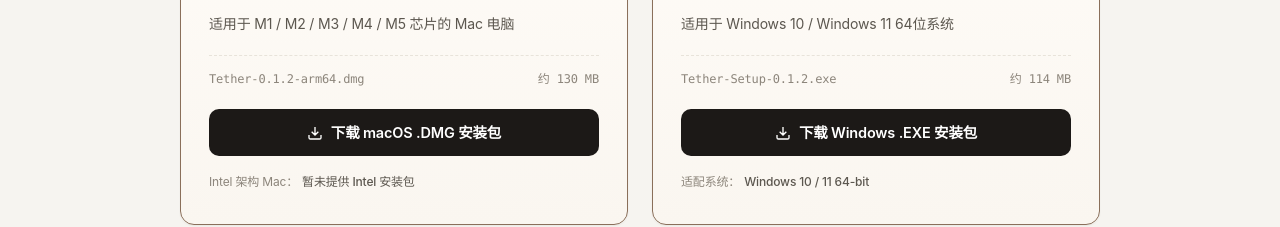
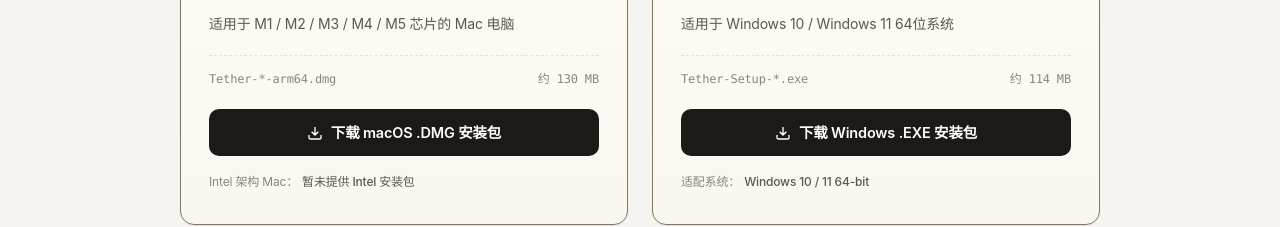
Before and after one commit to tt-11-dd/tether-site, a React (Vite) app: page / in a window 1280 px wide. Shown: the part 1785-2012 px from the top of the page. Built offline with nearby package versions, Linux system fonts and the light colour scheme; no server answers.

Commit message:
Refactor download handling to utilize dynamic fetching of release assets; implement useLatestDownloads hook for improved component integration in Header, Footer, Hero, and DownloadSection. Update tsconfig to exclude package.json from includes.

```diff
--- a/src/components/DownloadSection.tsx
+++ b/src/components/DownloadSection.tsx
@@ -1,9 +1,10 @@
-import { DOWNLOADS, MAC_ARM_FILE, WIN_FILE } from "../downloads";
 import { locales } from "../locales";
 import type { Language } from "../types";
+import { useLatestDownloads } from "../useLatestDownloads";
 
 export function DownloadSection({ lang }: { lang: Language }) {
   const t = locales[lang].download;
+  const downloads = useLatestDownloads();
 
   return (
     <section id="download" className="download-section">
@@ -15,7 +16,6 @@
         </div>
 
         <div className="download-grid two-cols">
-          {/* macOS Apple Silicon */}
           <div className="download-card featured">
             {t.macArm.badge && <span className="card-badge">{t.macArm.badge}</span>}
             <div className="card-os-icon apple">
@@ -26,11 +26,11 @@
             <h3 className="card-title">{t.macArm.title}</h3>
             <p className="card-desc">{t.macArm.desc}</p>
             <div className="card-meta">
-              <span className="file-name">{MAC_ARM_FILE}</span>
+              <span className="file-name">{downloads.macArmFile}</span>
               <span className="file-size">{t.macArm.size}</span>
             </div>
             <a
-              href={DOWNLOADS.macArm}
+              href={downloads.macArm}
               target="_blank"
               rel="noreferrer"
               className="card-download-btn primary"
@@ -46,7 +46,6 @@
             </div>
           </div>
 
-          {/* Windows x64 */}
           <div className="download-card featured">
             {t.win.badge && <span className="card-badge win">{t.win.badge}</span>}
             <div className="card-os-icon windows">
@@ -57,11 +56,11 @@
             <h3 className="card-title">{t.win.title}</h3>
             <p className="card-desc">{t.win.desc}</p>
             <div className="card-meta">
-              <span className="file-name">{WIN_FILE}</span>
+              <span className="file-name">{downloads.winFile}</span>
               <span className="file-size">{t.win.size}</span>
             </div>
             <a
-              href={DOWNLOADS.win}
+              href={downloads.win}
               target="_blank"
               rel="noreferrer"
               className="card-download-btn primary"
--- a/src/components/Footer.tsx
+++ b/src/components/Footer.tsx
@@ -1,10 +1,11 @@
 import logo from "../assets/logo.svg";
-import { DOWNLOADS } from "../downloads";
 import { locales } from "../locales";
 import type { Language } from "../types";
+import { useLatestDownloads } from "../useLatestDownloads";
 
 export function Footer({ lang }: { lang: Language }) {
   const t = locales[lang].footer;
+  const downloads = useLatestDownloads();
 
   return (
     <footer className="site-footer">
@@ -25,7 +26,7 @@
               <li><a href="#download">{t.links.desktop}</a></li>
               <li><a href="#features">{t.links.features}</a></li>
               <li>
-                <a href={DOWNLOADS.page} target="_blank" rel="noreferrer">
+                <a href={downloads.page} target="_blank" rel="noreferrer">
                   {t.links.changelog} ↗
                 </a>
               </li>
--- a/src/components/Header.tsx
+++ b/src/components/Header.tsx
@@ -1,8 +1,8 @@
 import { useState, useEffect } from "react";
 import logo from "../assets/logo.svg";
-import { RELEASE_TAG } from "../downloads";
 import { locales } from "../locales";
 import type { Language } from "../types";
+import { useLatestDownloads } from "../useLatestDownloads";
 
 export function Header({
   lang,
@@ -14,6 +14,7 @@
   const [scrolled, setScrolled] = useState(false);
   const [mobileMenuOpen, setMobileMenuOpen] = useState(false);
   const t = locales[lang].nav;
+  const downloads = useLatestDownloads();
 
   useEffect(() => {
     const handleScroll = () => {
@@ -42,7 +43,7 @@
         <a href="#" className="brand-link" onClick={() => setMobileMenuOpen(false)}>
           <img src={logo} alt="Tether Logo" className="brand-logo" width="34" height="20" />
           <span className="brand-name">Tether</span>
-          <span className="brand-badge">{RELEASE_TAG}</span>
+          {downloads.tag ? <span className="brand-badge">{downloads.tag}</span> : null}
         </a>
 
         {/* 桌面端主导航 */}
--- a/src/components/Hero.tsx
+++ b/src/components/Hero.tsx
@@ -1,10 +1,11 @@
 import { useState, useEffect } from "react";
-import { DOWNLOADS } from "../downloads";
 import { locales } from "../locales";
 import type { Language } from "../types";
+import { useLatestDownloads } from "../useLatestDownloads";
 
 export function Hero({ lang }: { lang: Language }) {
   const t = locales[lang].hero;
+  const downloads = useLatestDownloads();
   const [detectedOs, setDetectedOs] = useState<"mac" | "win" | "linux">("mac");
 
   useEffect(() => {
@@ -25,7 +26,7 @@
   };
 
   const primaryHref =
-    detectedOs === "win" ? DOWNLOADS.win : detectedOs === "mac" ? DOWNLOADS.macArm : "#download";
+    detectedOs === "win" ? downloads.win : detectedOs === "mac" ? downloads.macArm : "#download";
 
   return (
     <section className="hero-section">
--- a/src/downloads.ts
+++ b/src/downloads.ts
@@ -1,17 +1,63 @@
-import pkg from "../package.json";
+export type ReleaseDownloads = {
+  tag: string;
+  macArm: string;
+  win: string;
+  macArmFile: string;
+  winFile: string;
+  page: string;
+  all: string;
+};
 
-/** Keep in sync with tether-site/package.json — bump that version to retarget GitHub Release assets. */
-export const APP_VERSION = pkg.version;
-export const RELEASE_TAG = `v${APP_VERSION}`;
+const REPO = "tt-11-dd/tether-ai";
+const ALL = `https://github.com/${REPO}/releases`;
+const LATEST_PAGE = `${ALL}/latest`;
 
-export const MAC_ARM_FILE = `Tether-${APP_VERSION}-arm64.dmg`;
-export const WIN_FILE = `Tether-Setup-${APP_VERSION}.exe`;
+/** Shown until GitHub responds — CTAs go to the latest release page. */
+export const DOWNLOADS_FALLBACK: ReleaseDownloads = {
+  tag: "",
+  macArm: LATEST_PAGE,
+  win: LATEST_PAGE,
+  macArmFile: "Tether-*-arm64.dmg",
+  winFile: "Tether-Setup-*.exe",
+  page: LATEST_PAGE,
+  all: ALL,
+};
 
-const assetBase = `https://github.com/tt-11-dd/tether-ai/releases/download/${RELEASE_TAG}`;
+type GithubAsset = { name?: string; browser_download_url?: string };
+type GithubRelease = { tag_name?: string; assets?: GithubAsset[] };
 
-export const DOWNLOADS = {
-  macArm: `${assetBase}/${MAC_ARM_FILE}`,
-  win: `${assetBase}/${WIN_FILE}`,
-  page: `https://github.com/tt-11-dd/tether-ai/releases/tag/${RELEASE_TAG}`,
-  all: "https://github.com/tt-11-dd/tether-ai/releases",
-} as const;
+export function parseGithubRelease(data: GithubRelease): ReleaseDownloads | null {
+  const tag = typeof data.tag_name === "string" ? data.tag_name.trim() : "";
+  if (!tag) return null;
+  const assets = Array.isArray(data.assets) ? data.assets : [];
+  const mac = assets.find((item) => typeof item.name === "string" && /-arm64\.dmg$/i.test(item.name));
+  const win = assets.find((item) => typeof item.name === "string" && /\.exe$/i.test(item.name));
+  if (!mac?.name || !mac.browser_download_url || !win?.name || !win.browser_download_url) return null;
+  return {
+    tag,
+    macArm: mac.browser_download_url,
+    win: win.browser_download_url,
+    macArmFile: mac.name,
+    winFile: win.name,
+    page: `https://github.com/${REPO}/releases/tag/${tag}`,
+    all: ALL,
+  };
+}
+
+let pending: Promise<ReleaseDownloads> | undefined;
+
+export function loadLatestDownloads(): Promise<ReleaseDownloads> {
+  if (!pending) {
+    pending = fetch(`https://api.github.com/repos/${REPO}/releases/latest`, {
+      headers: { Accept: "application/vnd.github+json" },
+    })
+      .then(async (response) => {
+        if (!response.ok) throw new Error(`GitHub ${response.status}`);
+        const parsed = parseGithubRelease((await response.json()) as GithubRelease);
+        if (!parsed) throw new Error("Release assets missing");
+        return parsed;
+      })
+      .catch(() => DOWNLOADS_FALLBACK);
+  }
+  return pending;
+}
--- /dev/null
+++ b/src/useLatestDownloads.ts
@@ -0,0 +1,17 @@
+import { useEffect, useState } from "react";
+import { DOWNLOADS_FALLBACK, loadLatestDownloads, type ReleaseDownloads } from "./downloads";
+
+/** Shared cache — every caller sees the same latest release. */
+export function useLatestDownloads(): ReleaseDownloads {
+  const [downloads, setDownloads] = useState(DOWNLOADS_FALLBACK);
+  useEffect(() => {
+    let alive = true;
+    void loadLatestDownloads().then((next) => {
+      if (alive) setDownloads(next);
+    });
+    return () => {
+      alive = false;
+    };
+  }, []);
+  return downloads;
+}
--- a/tsconfig.json
+++ b/tsconfig.json
@@ -16,5 +16,5 @@
     "noUnusedParameters": true,
     "noFallthroughCasesInSwitch": true
   },
-  "include": ["src", "package.json"]
+  "include": ["src"]
 }
```
